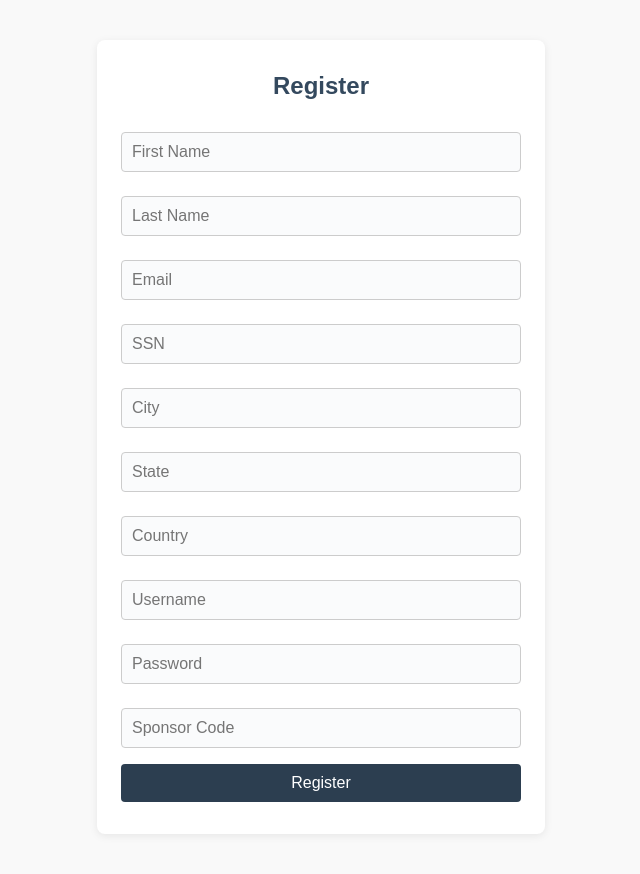
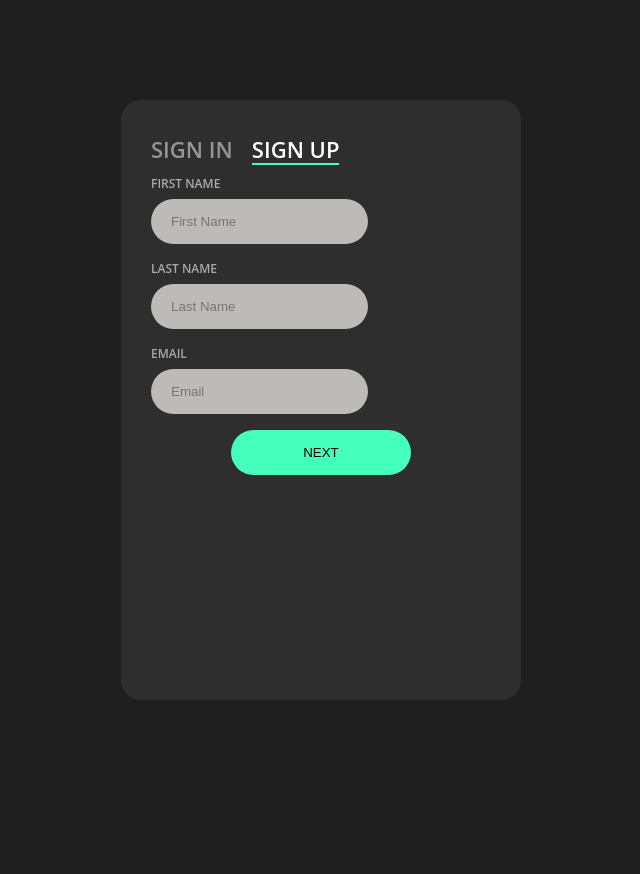
Before and after one commit to bennett-mcdowell/F25-Team03, a Flask app: page /register in a window 1280 px wide. Shown: the whole page, without its empty margins (319-959 px from the left). After the commit the page ends 700 px from the top, so only its background shows below. Run offline with Flask 3, Linux system fonts and the light colour scheme.

Commit message:
new style for augh pages

```diff
--- a/src/Backend/routes.py
+++ b/src/Backend/routes.py
@@ -1,4 +1,4 @@
-from flask import Blueprint, render_template, jsonify
+from flask import Blueprint, render_template, jsonify, redirect
 from utils.db import get_about_data
 import os
 import requests
@@ -9,8 +9,13 @@ from services import get_raw_ebay_data
 routes_bp = Blueprint('routes', __name__)
 
 @routes_bp.route('/')
+@routes_bp.route('/login')
 def login_page():
     return render_template('login.html')
+
+@routes_bp.route('/')
+def root_redirect():
+    return redirect('/login')
 
 @routes_bp.route('/market')
 def market():
--- /dev/null
+++ b/src/Frontend/static/css/account_auth.css
@@ -0,0 +1,248 @@
+.error-message {
+	color: #fff;
+	background: #d32f2f;
+	border-radius: 8px;
+	padding: 10px 16px;
+	margin: 16px auto;
+	max-width: 400px;
+	text-align: center;
+	font-weight: 600;
+	display: none;
+	box-shadow: 0 2px 8px rgba(0,0,0,0.08);
+}
+.success-message {
+	color: #fff;
+	background: #388e3c;
+	border-radius: 8px;
+	padding: 10px 16px;
+	margin: 16px auto;
+	max-width: 400px;
+	text-align: center;
+	font-weight: 600;
+	display: none;
+	box-shadow: 0 2px 8px rgba(0,0,0,0.08);
+}
+
+:root {
+	--c-gray-900: #000000;
+	--c-gray-800: #1f1f1f;
+	--c-gray-700: #2e2e2e;
+	--c-gray-600: #313131;
+	--c-gray-500: #969593;
+	--c-gray-400: #a6a6a6;
+	--c-gray-300: #bdbbb7;
+	--c-gray-200: #f1f1f1;
+	--c-gray-100: #ffffff;
+
+	--c-green-500: #45ffbc;
+	--c-olive-500: #e3ffa8;
+
+	--c-white: var(--c-gray-100);
+
+	--c-text-primary: var(--c-gray-100);
+	--c-text-secondary: var(--c-gray-200);
+	--c-text-tertiary: var(--c-gray-500);
+}
+body{
+	margin:0;
+	color:var(--c-text-tertiary);
+	background:var(--c-gray-800);
+	font:600 16px/18px 'Open Sans',sans-serif;
+	min-height:100vh;
+	height:100vh;
+	width:100vw;
+	display:flex;
+	align-items:center;
+	justify-content:center;
+}
+*,:after,:before{box-sizing:border-box}
+.clearfix:after,.clearfix:before{content:'';display:table}
+.clearfix:after{clear:both;display:block}
+a{color:inherit;text-decoration:none}
+
+.login-wrap{
+	width:100vw;
+	height:100vh;
+	margin:0;
+	max-width:none;
+	min-height:0;
+	position:relative;
+	background:url() no-repeat center center;
+	background-size:cover;
+	box-shadow:0 12px 15px 0 var(--c-gray-300),0 17px 50px 0 var(--c-gray-300);
+	display:flex;
+	align-items:center;
+	justify-content:center;
+	overflow:hidden;
+}
+
+.login-wrap::before {
+	content: "";
+	position: fixed;
+	top: 0;
+	left: 0;
+	width: 100vw;
+	height: 100vh;
+	background: var(--c-gray-800);
+	z-index: 1;
+	pointer-events: none;
+}
+.login-html{
+	width:100%;
+	max-width:400px;
+	min-width:300px;
+	min-height: 600px;
+	height: auto;
+	position:relative;
+	padding:40px 30px 30px 30px;
+	background: var(--c-gray-700);
+	border-radius:20px;
+	box-sizing:border-box;
+	z-index: 2;
+}
+.login-html .sign-in-htm,
+.login-html .sign-up-htm{
+	top:0;
+	left:0;
+	right:0;
+	bottom:0;
+	position:absolute;
+	transform:rotateY(180deg);
+	backface-visibility:hidden;
+	transition:all .4s linear;
+}
+.login-html .sign-in,
+.login-html .sign-up,
+.login-form .group .check{
+	display:none;
+}
+.login-html .tab,
+.login-form .group .label,
+.login-form .group .button{
+	text-transform:uppercase;
+}
+.login-html .tab{
+	font-size:22px;
+	margin-right:15px;
+	padding-bottom:5px;
+	margin:0 15px 10px 0;
+	display:inline-block;
+	border-bottom:2px solid transparent;
+}
+.login-html .sign-in:checked + .tab,
+.login-html .sign-up:checked + .tab{
+	color:var(--c-text-primary);
+	border-color:var(--c-green-500);
+}
+.login-form{
+	min-height:345px;
+	position:relative;
+	perspective:1000px;
+	transform-style:preserve-3d;
+}
+.login-form .group{
+	margin-bottom:15px;
+}
+.login-form .group .label,
+.login-form .group .input,
+.login-form .group .button {
+	color: var(--c-text-primary);
+}
+.login-form .group .input,
+.login-form .group .button {
+	border:none;
+	padding:15px 20px;
+	border-radius:25px;
+	background: var(--c-gray-300);
+}
+.login-form .group input[data-type="password"]{
+	/* text-security is non-standard, use only -webkit for Chrome */
+	-webkit-text-security:circle;
+}
+.login-form .group .label{
+	color:#aaa;
+	font-size:12px;
+}
+.login-form .group .button{
+	background: var(--c-green-500);
+	color: var(--c-gray-900);
+}
+.login-form .group label .icon{
+	width:15px;
+	height:15px;
+	border-radius:2px;
+	position:relative;
+	display:inline-block;
+	background: var(--c-gray-900);
+}
+.login-form .group label .icon:before,
+.login-form .group label .icon:after{
+	content:'';
+	width:10px;
+	height:2px;
+	background: var(--c-text-primary);
+	position:absolute;
+	transition:all .2s ease-in-out 0s;
+}
+.login-form .group label .icon:before{
+	left:3px;
+	width:5px;
+	bottom:6px;
+	transform:scale(0) rotate(0);
+}
+.login-form .group label .icon:after{
+	top:6px;
+	right:0;
+	transform:scale(0) rotate(0);
+}
+.login-form .group .check:checked + label{
+	color: var(--c-green-500);
+}
+.login-form .group .check:checked + label .icon{
+	background: var(--c-green-500);
+}
+.login-form .group .check:checked + label .icon:before{
+	transform:scale(1) rotate(45deg);
+}
+.login-form .group .check:checked + label .icon:after{
+	transform:scale(1) rotate(-45deg);
+}
+.login-html .sign-in:checked + .tab + .sign-up + .tab + .login-form .sign-in-htm{
+	transform:rotate(0);
+}
+.login-html .sign-up:checked + .tab + .login-form .sign-up-htm{
+	transform:rotate(0);
+}
+
+.hr{
+	height:2px;
+	margin:60px 0 50px 0;
+	background:var(--c-gray-400);
+}
+.foot-lnk{
+	text-align:center;
+}
+
+.login-form .group.button-row {
+    display: flex;
+    gap: 16px;
+    justify-content: center;
+    margin-bottom: 10px;
+}
+
+.login-form .group.button-row .button {
+    flex: 1 1 0;
+    min-width: 100px;
+    max-width: 180px;
+}
+
+.login-form .group .label {
+    display: block;
+    margin-bottom: 6px;
+}
+
+.login-form .group .input {
+    color: var(--c-gray-900);
+    display: block;
+    margin-bottom: 16px;
+}
--- a/src/Frontend/static/css/register.css
+++ /dev/null
@@ -1,62 +0,0 @@
-body {
-    font-family: Arial, sans-serif;
-    background: #f9f9f9;
-    margin: 0;
-    padding: 0;
-}
-
-.register-container {
-    max-width: 400px;
-    margin: 40px auto;
-    background: #fff;
-    padding: 32px 24px;
-    border-radius: 8px;
-    box-shadow: 0 2px 8px rgba(0,0,0,0.08);
-}
-
-.register-container h2 {
-    color: #34495e;
-    text-align: center;
-    margin-bottom: 24px;
-    margin-top: 0;
-}
-
-.register-container input[type="text"],
-.register-container input[type="password"],
-.register-container input[type="email"],
-.register-container select[id="usertype"] {
-    width: 100%;
-    padding: 10px;
-    margin: 8px 0 16px 0;
-    border: 1px solid #ccc;
-    border-radius: 4px;
-    font-size: 16px;
-    background: #fafbfc;
-    box-sizing: border-box;
-}
-
-.register-container button {
-    width: 100%;
-    padding: 10px;
-    background: #2c3e50;
-    color: #fff;
-    border: none;
-    border-radius: 4px;
-    font-size: 16px;
-    cursor: pointer;
-    transition: background 0.2s;
-    box-sizing: border-box;
-}
-.register-container button:hover {
-    background: #34495e;
-}
-
-.error-message {
-    color: #d8000c;
-    background: #ffd2d2;
-    padding: 8px;
-    border-radius: 4px;
-    margin-bottom: 10px;
-    display: none;
-    font-size: 15px;
-}
--- a/src/Frontend/templates/register.html
+++ b/src/Frontend/templates/register.html
@@ -3,26 +3,80 @@
 <head>
 	<meta charset="UTF-8">
 	<meta name="viewport" content="width=device-width, initial-scale=1.0">
-	<title>Login</title>
-	<link rel="stylesheet" href="{{ url_for('static', filename='css/register.css') }}">
+	<title>Register</title>
+	<link rel="stylesheet" href="{{ url_for('static', filename='css/account_auth.css') }}">
 </head>
 <body>
-	<div class="register-container">
-		<h2>Register</h2>
-		<div id="error" class="error-message"></div>
-		<form id="registerForm" autocomplete="off">
-			<input type="text" id="firstname" name="firstname" placeholder="First Name">
-			<input type="text" id="lastname" name="lastname" placeholder="Last Name">
-			<input type="text" id="email" name="email" placeholder="Email">
-			<input type="text" id="ssn" name="ssn" placeholder="SSN">
-			<input type="text" id="city" name="city" placeholder="City">
-			<input type="text" id="state" name="state" placeholder="State">
-			<input type="text" id="country" name="country" placeholder="Country">
-			<input type="text" id="username" name="username" placeholder="Username">
-			<input type="password" id="password" name="password" placeholder="Password">
-			<input type="text" id="sponsor" name="sponsor" placeholder="Sponsor Code">
-			<button type="submit">Register</button>
-		</form>
+	<div class="login-wrap">
+		<div class="login-html">
+			<input id="tab-1" type="radio" name="tab" class="sign-in"><label for="tab-1" class="tab"><a href="/login" style="color:inherit;text-decoration:none;">Sign In</a></label>
+			<input id="tab-2" type="radio" name="tab" class="sign-up" checked><label for="tab-2" class="tab">Sign Up</label>
+			<div class="login-form">
+				<div class="sign-up-htm" style="display:block;">
+					<form id="registerForm" autocomplete="off">
+                        <div id="error" class="error-message" style="display:none;"></div>
+                        <div id="step1">
+                            <div class="group">
+                                <label for="firstname" class="label">First Name</label>
+                                <input id="firstname" name="firstname" type="text" class="input" placeholder="First Name">
+                            </div>
+                            <div class="group">
+                                <label for="lastname" class="label">Last Name</label>
+                                <input id="lastname" name="lastname" type="text" class="input" placeholder="Last Name">
+                            </div>
+                            <div class="group">
+                                <label for="email" class="label">Email</label>
+                                <input id="email" name="email" type="text" class="input" placeholder="Email">
+                            </div>
+                            <div class="group button-row">
+                                <button type="button" class="button" id="nextStep">Next</button>
+                            </div>
+                        </div>
+                        <div id="step2" style="display:none;">
+                            <div class="group">
+                                <label for="city" class="label">City</label>
+                                <input id="city" name="city" type="text" class="input" placeholder="City">
+                            </div>
+                            <div class="group">
+                                <label for="state" class="label">State</label>
+                                <input id="state" name="state" type="text" class="input" placeholder="State">
+                            </div>
+                            <div class="group">
+                                <label for="country" class="label">Country</label>
+                                <input id="country" name="country" type="text" class="input" placeholder="Country">
+                            </div>
+                            <div class="group">
+                                <label for="ssn" class="label">SSN</label>
+                                <input id="ssn" name="ssn" type="text" class="input" placeholder="SSN">
+                            </div>
+                            <div class="group button-row">
+                                <button type="button" class="button" id="prevStep">Back</button>
+                                <button type="button" class="button" id="nextStep2">Next</button>
+                            </div>
+                        </div>
+                        <div id="step3" style="display:none;">
+                            <div class="group">
+                                <label for="username" class="label">Username</label>
+                                <input id="username" name="username" type="text" class="input" placeholder="Username">
+                            </div>
+                            <div class="group">
+                                <label for="password" class="label">Password</label>
+                                <input id="password" name="password" type="password" class="input" data-type="password" placeholder="Password">
+                            </div>
+                            <div class="group">
+                                <label for="sponsor" class="label">Sponsor Code</label>
+                                <input id="sponsor" name="sponsor" type="text" class="input" placeholder="Sponsor Code">
+                            </div>
+                            <div class="group button-row">
+                                <button type="button" class="button" id="prevStep2">Back</button>
+                                <button type="submit" class="button" id="signUpBtn">Sign Up</button>
+                            </div>
+                            <div id="success" class="success-message" style="display:none;"></div>
+                        </div>
+                    </form>
+				</div>
+			</div>
+		</div>
 	</div>
 	<script src="{{ url_for('static', filename='js/register.js') }}"></script>
 </body>
```
Also changed, not shown: src/Frontend/static/css/login.css (deleted, +0 -60 lines), src/Frontend/static/js/register.js (+51 -3 lines), src/Frontend/templates/login.html (+28 -11 lines), src/Frontend/templates/passwordreset.html (+23 -10 lines).
